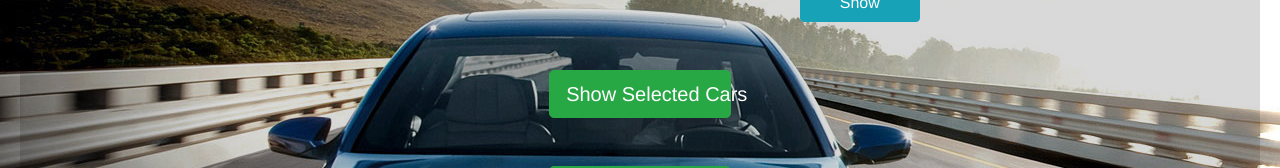
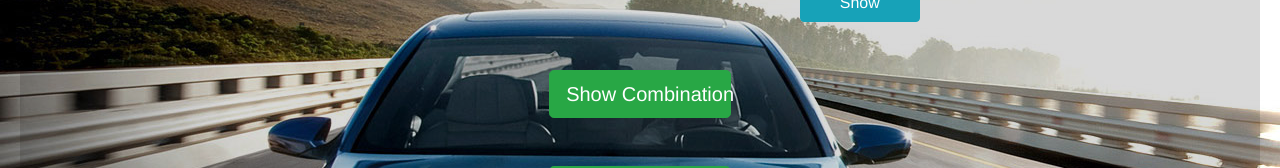
Before and after one commit to GertMadsen/CA3, a React (Create React App) app in the folder Web Client/: page / in a window 1280 px wide. Shown: the part 356-524 px from the top of the page. Built offline with nearby package versions, Linux system fonts and the light colour scheme.

Commit message:
100% done xD

```diff
--- a/Web Client/src/App.js
+++ b/Web Client/src/App.js
@@ -181,7 +181,7 @@ class RentCar extends Component {
           <div className="col-md-2">
             <form>
               <div className="form group">
-                <Link onClick={this.setBookingAvailable} to="/showcombicars" className="btn btn-success btn-lg btn-block">Show Selected Cars</Link>
+                <Link onClick={this.setBookingAvailable} to="/showcombicars" className="btn btn-success btn-lg btn-block">Show Combination</Link>
               </div>
             </form>
           </div>
```
